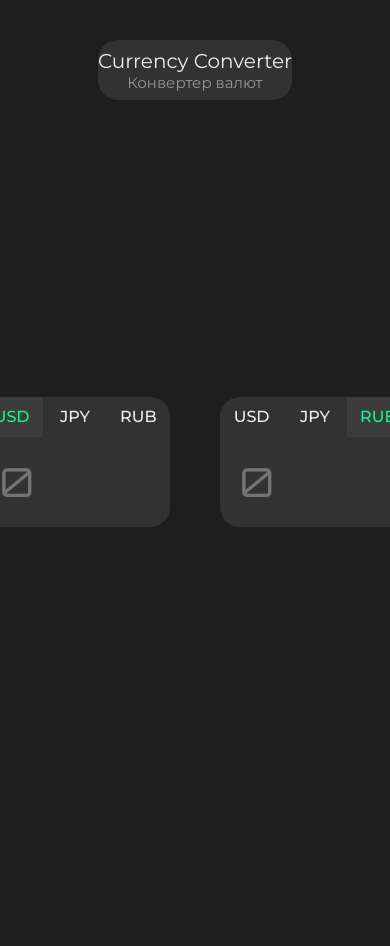
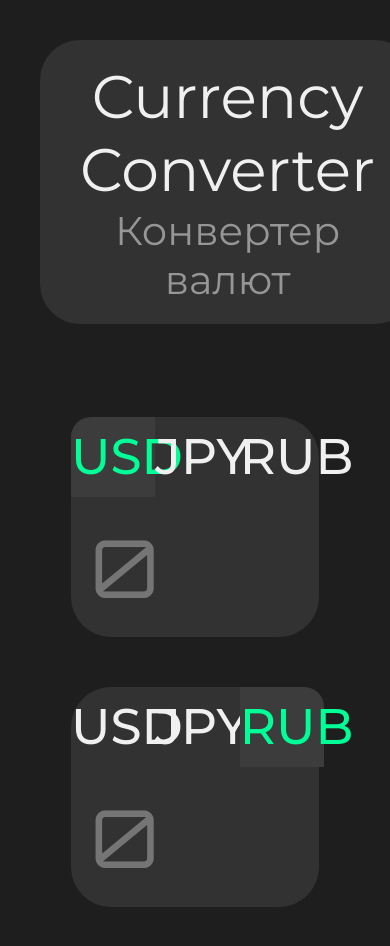
Before and after one commit to zegadb/cur-converter, a plain HTML site: page index.html in a window 390 px wide. Shown: the top 946 px of the page. Before the commit the page ends 924 px from the top, so only its background shows below. Drawn offline with Linux system fonts and the light colour scheme.

Commit message:
mobile first almost done

```diff
--- a/index.html
+++ b/index.html
@@ -18,17 +18,17 @@
         <div id="converter">
             <div id="converterLeftWindow" class="converterWindow">
                 <ul>
-                    <li class="currencySelector selectedLeft">USD</li>
-                    <li class="currencySelector">JPY</li>
-                    <li class="currencySelector">RUB</li>
+                    <li id="1" class="currencySelector left selected">USD</li>
+                    <li id="2" class="currencySelector left">JPY</li>
+                    <li id="3" class="currencySelector left">RUB</li>
                 </ul>
                 <input id="currencyInputLeft" class="currencyInput" placeholder="0" type="number"/>
             </div>
             <div id="converterRightWindow" class="converterWindow">
                 <ul>
-                    <li class="currencySelector">USD</li>
-                    <li class="currencySelector">JPY</li>
-                    <li class="currencySelector selectedRight">RUB</li>
+                    <li id="4" class="currencySelector right">USD</li>
+                    <li id="5" class="currencySelector right">JPY</li>
+                    <li id="6" class="currencySelector right selected">RUB</li>
                 </ul>
                 <input id="currencyInputRight" class="currencyInput" placeholder="0" type="number"/>
             </div>
--- a/index.js
+++ b/index.js
@@ -1,8 +1,20 @@
 const collection = document.querySelectorAll('.currencySelector');
+let curLeft;
+let curRight;
+
 for (let i = 0; i < collection.length; i++) {
     collection[i].onclick = function () {
-        alert(collection[i].classList.contains('selectedLeft'))
-        // const prev = document.querySelector('')
-        // collection[i].classList.add('')
+        if(collection[i].classList.contains('left')) {
+            if (!collection[i].classList.contains('selected')) {
+                sessionStorage.setItem('currencySelectedLeft', collection[i].classList.id);
+                document.querySelector('.left.selected').classList.remove('selected');
+                collection[i].classList.add('selected');
+            }
+        }
+        if(collection[i].classList.contains('right')) {
+            if (!collection[i].classList.contains('selected')) {
+                document.querySelector('.right.selected').classList.remove('selected');                collection[i].classList.add('selected');
+            }
+        }
     }
 };
--- a/styles.css
+++ b/styles.css
@@ -11,19 +11,17 @@ body {
 }
 #header {
     background-color: rgb(50, 50, 50);
-    height: 60px;
-    width: 25%;
-    min-width: fit-content;
+    height: fit-content;
+    width: fit-content;
     margin: auto;
-    border-radius: 20px;
-    /* box-shadow: 0 0 30px 0 rgb(40,40,40); */
+    border-radius: 40px;
     align-content: center;
+    padding: 20px 40px;
 }
 @keyframes sizeBump {
     0% {scale: 1}
     50% {
         scale: 1.02;
-        /* background-color: rgb(55,55,55); */
         box-shadow: 0px 20px 0px 5px rgb(60,60,60);
     }
     100% {scale: 1}
@@ -35,7 +33,7 @@ body {
 #welcomeMsgHeader {
     font-family: "Montserrat";
     font-weight: 400;
-    font-size: 20px;
+    font-size: 60px;
     width: 100%;
     color: rgb(240,240,240);
     text-align: center;
@@ -46,26 +44,29 @@ body {
     font-family: "Montserrat";
     /* background-color: white; */
     font-weight: 400;
-    font-size: 15px;
+    font-size: 40px;
     width: 100%;
     color: rgb(150,150,150);
     text-align: center;
     user-select: none;
 }
 #converter {
+    position: relative;
     display: flex;
-    flex-direction: row;
+    flex-wrap: wrap;
+    align-content: center;
     column-gap: 50px;
+    row-gap: 50px;
     height: 100%;
     justify-content: center;
     align-items: center;
-    margin: -60px;
+    bottom: 10%;
 }
 .converterWindow {
-    width: 400px;
+    width: 80%;
     height: fit-content;
     background-color: rgb(50, 50, 50);
-    border-radius: 20px;
+    border-radius: 40px;
 }
 .converterWindow:hover {
     animation-name: sizeBump;
@@ -87,9 +88,10 @@ ul {
 }
 .currencySelector {
     width: 34%;
+    font-size: 50px;
     text-align: center;
-    height: 40px;
-    line-height: 40px;
+    height: 80px;
+    line-height: 80px;
 }
 @keyframes colorFade {
     0%   {background-color:rgb(50, 50, 50);}
@@ -104,7 +106,7 @@ ul {
     /* animation-iteration-count: infinite; */
     animation-timing-function: cubic-bezier(0.5,0.5,0.5,1);
 }
-.converterWindow .selectedRight, .converterWindow .selectedLeft {
+.converterWindow .selected {
     background-color: rgb(60,60,60);
     color: rgb(0,255,150);
 }
@@ -120,7 +122,7 @@ input[type='number'] {
     border: none;
     color: rgb(240,240,240);
     font-family: "Orbitron";
-    font-size: 40px;
+    font-size: 80px;
     margin: 20px;
     width: calc(100% - 40px);
 }
@@ -132,3 +134,48 @@ input[type='number'] {
     color: rgb(0,255,150);
     background-color: rgb(60,60,60);
 }
+/* @media only screen and (min-width: 768px) {
+    #header {
+        background-color: rgb(50, 50, 50);
+        height: 90px;
+        width: 50%;
+        min-width: fit-content;
+        margin: auto;
+        border-radius: 20px;
+        align-content: center;
+    }
+    #welcomeMsgHeader {
+        font-family: "Montserrat";
+        font-weight: 400;
+        font-size: 30px;
+        width: 100%;
+        color: rgb(240,240,240);
+        text-align: center;
+        user-select: none;
+    }
+    #welcomeMsgHeaderSmall {
+        font-family: "Montserrat";
+        font-weight: 400;
+        font-size: 20px;
+        width: 100%;
+        color: rgb(150,150,150);
+        text-align: center;
+        user-select: none;
+    }
+    #converter {
+        display: flex;
+        flex-direction: column;
+        column-gap: 50px;
+        row-gap: 60px;
+        height: 100%;
+        justify-content: center;
+        align-items: center;
+        margin: -60px;
+    }
+    .converterWindow {
+        width: 700px;
+        height: fit-content;
+        background-color: rgb(50, 50, 50);
+        border-radius: 20px;
+    }
+} */
```
